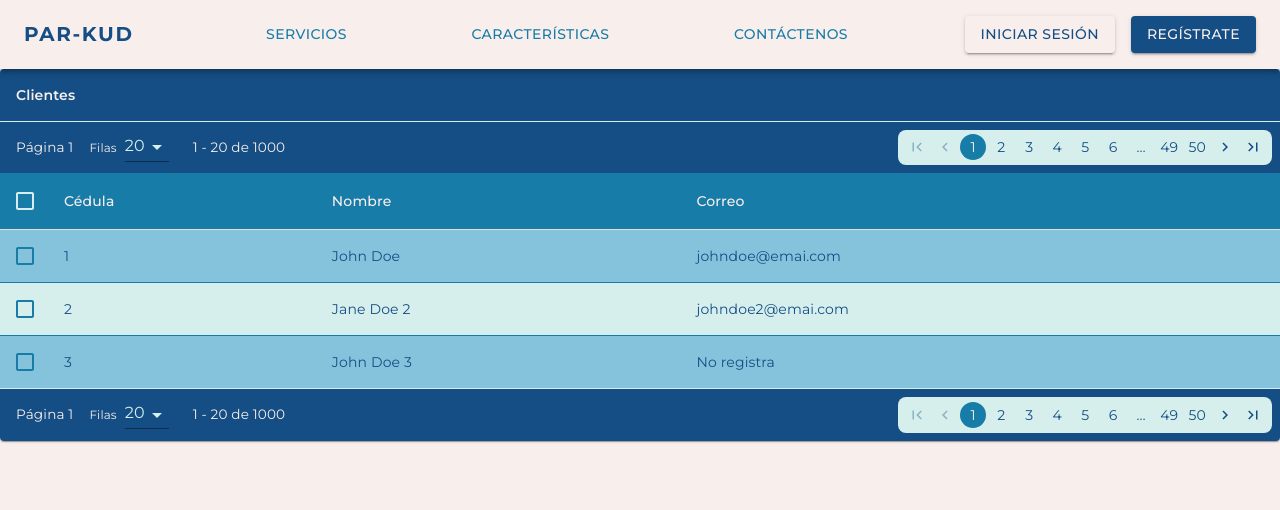
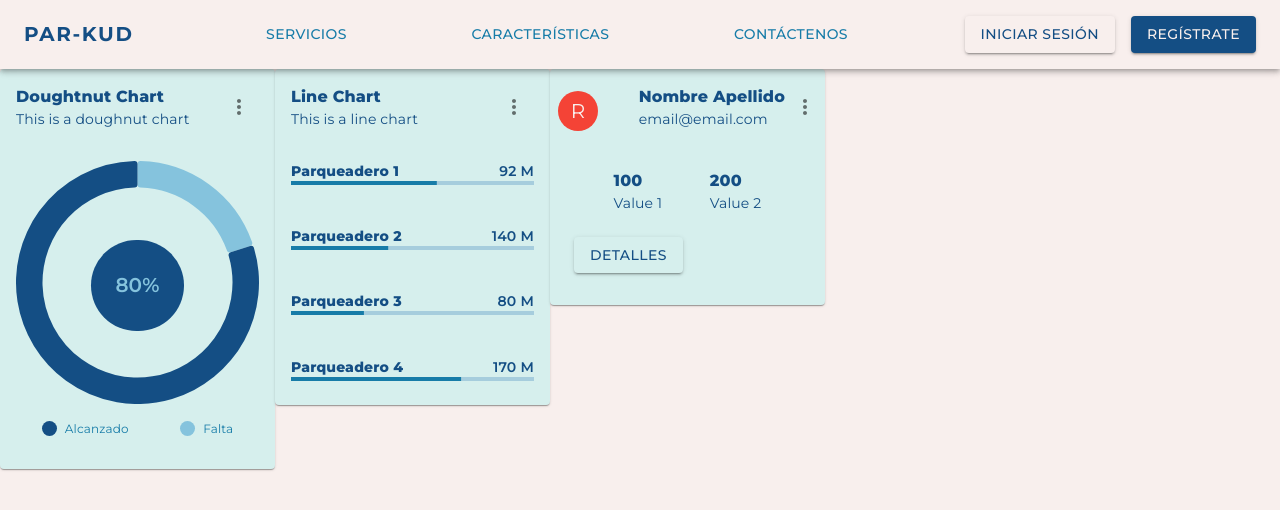
Before and after one commit to wthoutjc/parkud-frontend, a React (Vite) app: page /temp in a window 1280 px wide. Shown: the top 510 px of the page. Built offline with nearby package versions, Linux system fonts and the light colour scheme; no server answers.

Commit message:
Stats charts

```diff
--- a/package.json
+++ b/package.json
@@ -17,8 +17,10 @@
     "@reduxjs/toolkit": "^1.9.5",
     "animate.css": "^4.1.1",
     "axios": "^1.4.0",
+    "chart.js": "^4.3.0",
     "moment": "^2.29.4",
     "react": "^18.2.0",
+    "react-chartjs-2": "^5.2.0",
     "react-dom": "^18.2.0",
     "react-hook-form": "^7.43.9",
     "react-redux": "^8.0.5",
--- /dev/null
+++ b/src/components/Stats/DoughnutChart.tsx
@@ -0,0 +1,127 @@
+import { Box, Typography } from "@mui/material";
+import { Doughnut } from "react-chartjs-2";
+import { Chart as ChartJS, Tooltip, ArcElement } from "chart.js";
+ChartJS.register(ArcElement, Tooltip);
+
+const DATA = {
+  labels: ["Falta", "Alcanzado"],
+  datasets: [
+    {
+      data: [100 - 80, 80],
+      backgroundColor: ["#85c3dd", "#144e84"],
+      hoverBackgroundColor: ["#85c3dd", "#144e84"],
+      borderRadius: 3,
+      zIndex: 1,
+      borderColor: ["#85c3dd", "#009432"],
+      hoverOffset: 3,
+    },
+  ],
+};
+
+const PieChart = () => {
+  return (
+    <Box
+      sx={{
+        position: "relative",
+      }}
+    >
+      <Box
+        sx={{
+          position: "absolute",
+          display: "flex",
+          justifyContent: "center",
+          alignItems: "center",
+          top: 0,
+          left: 0,
+          bottom: 35,
+          right: 0,
+          margin: "auto",
+        }}
+      >
+        <Typography
+          variant="h6"
+          fontWeight={600}
+          color="text.disabled"
+          sx={{
+            backgroundColor: "primary.dark",
+            p: 3,
+            pt: 3.7,
+            pb: 3.7,
+            borderRadius: 50,
+          }}
+        >
+          80%
+        </Typography>
+      </Box>
+      <Doughnut
+        data={DATA}
+        options={{
+          cutout: 95,
+          responsive: true,
+          maintainAspectRatio: true,
+          plugins: {
+            legend: {
+              position: "bottom",
+            },
+          },
+          elements: {
+            arc: {
+              borderWidth: 0,
+            },
+          },
+        }}
+      />
+      <Box
+        sx={{
+          display: "flex",
+          p: 1,
+          mt: 1,
+          justifyContent: "space-around",
+          borderRadius: 3,
+        }}
+      >
+        <Box
+          sx={{
+            display: "flex",
+            alignItems: "center",
+            mr: 2,
+          }}
+        >
+          <Box
+            sx={{
+              width: "15px",
+              height: "15px",
+              backgroundColor: "primary.dark",
+              borderRadius: "50%",
+              mr: 1,
+            }}
+          />
+          <Typography variant="body2" fontSize={12} color="text.secondary">
+            Alcanzado
+          </Typography>
+        </Box>
+        <Box
+          sx={{
+            display: "flex",
+            alignItems: "center",
+          }}
+        >
+          <Box
+            sx={{
+              width: "15px",
+              height: "15px",
+              backgroundColor: "secondary.main",
+              borderRadius: "50%",
+              mr: 1,
+            }}
+          />
+          <Typography variant="body2" fontSize={12} color="text.secondary">
+            Falta
+          </Typography>
+        </Box>
+      </Box>
+    </Box>
+  );
+};
+
+export { PieChart };
--- /dev/null
+++ b/src/components/Stats/LineChart.tsx
@@ -0,0 +1,45 @@
+import { Box, LinearProgress, Typography } from "@mui/material";
+
+interface ILine {
+  percentValue: number;
+  value: number;
+  name: string;
+}
+
+interface Props {
+  data: ILine[];
+}
+
+const LineChart = ({ data }: Props) => {
+  return (
+    <Box
+      sx={{
+        height: 220,
+        maxHeight: "100%",
+        display: "flex",
+        flexDirection: "column",
+        justifyContent: "space-between",
+      }}
+    >
+      {data.map(({ percentValue, name, value }, index) => (
+        <Box>
+          <Box sx={{ display: "flex", justifyContent: "space-between" }}>
+            <Typography variant="body2" fontWeight={800}>
+              {name}
+            </Typography>
+            <Typography variant="body2" fontWeight={600}>
+              {value} M
+            </Typography>
+          </Box>
+          <LinearProgress
+            key={index}
+            variant="determinate"
+            value={percentValue}
+          />
+        </Box>
+      ))}
+    </Box>
+  );
+};
+
+export { LineChart };
--- /dev/null
+++ b/src/components/Stats/Stat.tsx
@@ -0,0 +1,106 @@
+import {
+  Card,
+  CardContent,
+  Box,
+  IconButton,
+  Typography,
+  CardHeader,
+} from "@mui/material";
+
+// Icons
+import MoreVertIcon from "@mui/icons-material/MoreVert";
+
+interface Props {
+  title: string;
+  description: string;
+  children: React.ReactNode;
+  avatar?: React.ReactNode;
+}
+
+const Stat = ({ title, description, children, avatar }: Props) => {
+  return (
+    <Card
+      sx={{
+        width: 275,
+        height: "fit-content",
+      }}
+    >
+      {avatar ? (
+        <Box
+          sx={{
+            display: "flex",
+            justifyContent: "space-between",
+            alignItems: "center",
+          }}
+        >
+          <CardHeader
+            sx={{
+              p: 0,
+              pl: 1,
+            }}
+            avatar={avatar}
+          />
+          <CardContent
+            sx={{
+              display: "flex",
+              justifyContent: "space-between",
+              p: 0,
+              pt: 2,
+            }}
+          >
+            <Box
+              sx={{
+                display: "flex",
+                flexDirection: "column",
+              }}
+            >
+              <Typography variant="body1" fontWeight={800}>
+                {title}
+              </Typography>
+              <Typography variant="body2">{description}</Typography>
+            </Box>
+            <IconButton
+              aria-label="settings"
+              sx={{
+                display: "flex",
+              }}
+            >
+              <MoreVertIcon />
+            </IconButton>
+          </CardContent>
+        </Box>
+      ) : (
+        <CardContent
+          sx={{
+            display: "flex",
+            justifyContent: "space-between",
+          }}
+        >
+          <Box
+            sx={{
+              display: "flex",
+              flexDirection: "column",
+            }}
+          >
+            <Typography variant="body1" fontWeight={800}>
+              {title}
+            </Typography>
+            <Typography variant="body2">{description}</Typography>
+          </Box>
+          <IconButton
+            aria-label="settings"
+            sx={{
+              display: "flex",
+            }}
+          >
+            <MoreVertIcon />
+          </IconButton>
+        </CardContent>
+      )}
+
+      <CardContent>{children}</CardContent>
+    </Card>
+  );
+};
+
+export { Stat };
--- /dev/null
+++ b/src/components/Stats/UserChart.tsx
@@ -0,0 +1,59 @@
+import { Box, CardActions, Typography } from "@mui/material";
+
+// Components
+import { StyledButton2 } from "..";
+
+interface Props {
+  value: number;
+  value2: number;
+}
+
+const UserChart = ({ value, value2 }: Props) => {
+  return (
+    <Box
+      sx={{
+        display: "flex",
+        flexDirection: "column",
+      }}
+    >
+      <Box
+        sx={{
+          display: "flex",
+          justifyContent: "space-evenly",
+        }}
+      >
+        <Box
+          sx={{
+            display: "flex",
+            flexDirection: "column",
+          }}
+        >
+          <Typography variant="body1" fontWeight={800}>
+            {value}
+          </Typography>
+          <Typography variant="body2">Value 1</Typography>
+        </Box>
+        <Box
+          sx={{
+            display: "flex",
+            flexDirection: "column",
+          }}
+        >
+          <Typography variant="body1" fontWeight={800}>
+            {value2}
+          </Typography>
+          <Typography variant="body2">Value 2</Typography>
+        </Box>
+      </Box>
+      <CardActions sx={{ mt: 2 }}>
+        <StyledButton2
+          variant="contained"
+        >
+          Detalles
+        </StyledButton2>
+      </CardActions>
+    </Box>
+  );
+};
+
+export { UserChart };
--- /dev/null
+++ b/src/components/Stats/index.ts
@@ -0,0 +1,4 @@
+export * from "./Stat";
+export * from "./DoughnutChart";
+export * from "./LineChart";
+export * from "./UserChart";
--- a/src/components/Temp/Temp.tsx
+++ b/src/components/Temp/Temp.tsx
@@ -1,51 +1,68 @@
+import { Box, Avatar } from "@mui/material";
+import { red } from "@mui/material/colors";
+
 // Components
-import { Table } from "../../components";
+import { Stat, PieChart, LineChart, UserChart } from "../../components";
+import { IUser } from "../../interfaces";
 
-// Interfaces
-import { ITableData } from "../../interfaces";
-
-const DATA: ITableData[] = [
+const lineData = [
   {
-    Cédula: "1",
-    Nombre: "John Doe",
-    Correo: "johndoe@emai.com",
+    value: 92,
+    percentValue: 60,
+    name: "Parqueadero 1",
   },
   {
-    Cédula: "2",
-    Nombre: "Jane Doe 2",
-    Correo: "johndoe2@emai.com",
+    value: 140,
+    percentValue: 40,
+    name: "Parqueadero 2",
   },
   {
-    Cédula: "3",
-    Nombre: "John Doe 3",
-    Correo: "",
+    value: 80,
+    percentValue: 30,
+    name: "Parqueadero 3",
+  },
+  {
+    value: 170,
+    percentValue: 70,
+    name: "Parqueadero 4",
   },
 ];
 
+const user: IUser = {
+  email: "email@email.com",
+  hierarchy: "A",
+  id: 100122,
+  lastname: "Apellido",
+  name: "Nombre",
+};
+
 const Temp = () => {
   return (
-    <Table
-      title="Clientes"
-      columns={["Cédula", "Nombre", "Correo"]}
-      data={DATA}
-      loading={false}
-      page={1}
-      limit={20}
-      totalData={1000}
-      setLimit={() => 1}
-      setPage={() => 2}
-      context={{
-        read: {
-          enabled: true,
-        },
-        update: {
-          enabled: false,
-        },
-        delete: {
-          enabled: false,
-        },
-      }}
-    />
+    <>
+      <Box
+        sx={{
+          display: "flex",
+        }}
+      >
+        <Stat title="Doughtnut Chart" description="This is a doughnut chart">
+          <PieChart />
+        </Stat>
+        <Stat title="Line Chart" description="This is a line chart">
+          <LineChart data={lineData} />
+        </Stat>
+        <Stat
+          title={`${user.name} ${user.lastname}`}
+          description={user.email}
+          avatar={
+            <Avatar sx={{ bgcolor: red[500] }} aria-label="recipe">
+              R
+            </Avatar>
+          }
+        >
+          <UserChart value={100} value2={200} />
+        </Stat>
+      </Box>
+    </>
   );
 };
 
--- a/src/components/index.ts
+++ b/src/components/index.ts
@@ -7,3 +7,4 @@ export * from "./SuperAdmin";
 export * from "./Operator";
 export * from "./Client";
 export * from "./Temp";
+export * from "./Stats";
```
Also changed, not shown: 1 other file (tests, documents, lock files or other folders).
